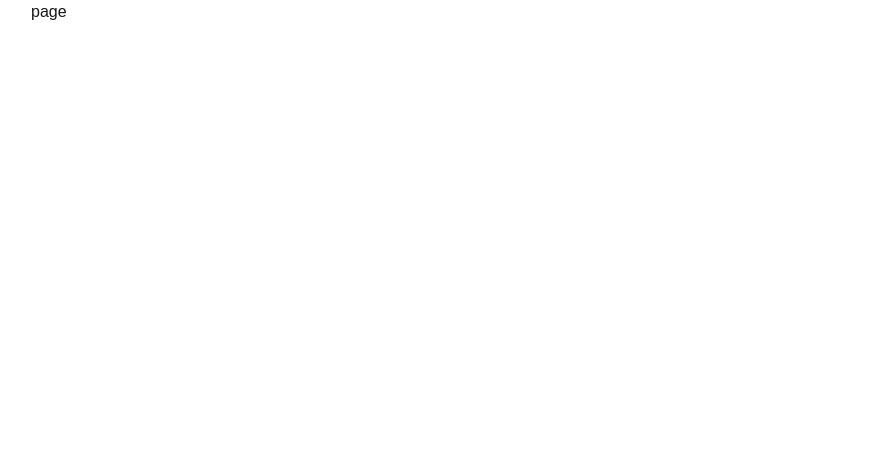
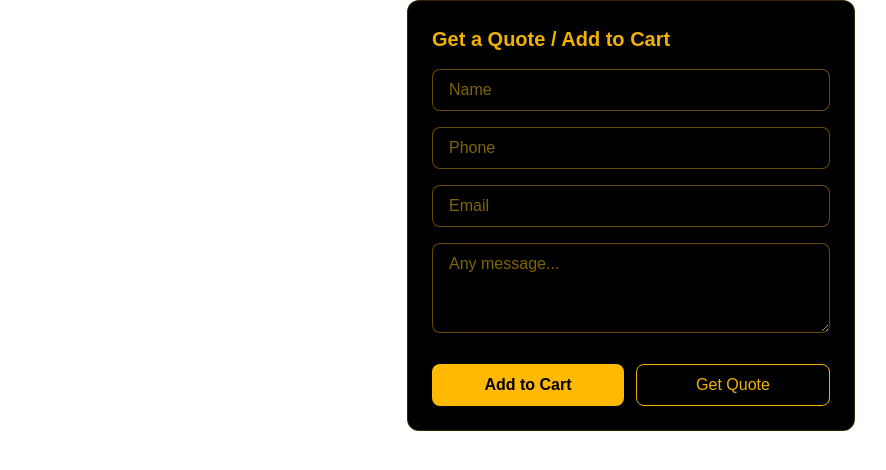
Before and after one commit to Ratnesh-Dhan/ecommerce-3d-print, a Next.js app: page /CustomerDetails in a window 1280 px wide. Shown: the top 470 px of the page, without its empty margins (9-895 px from the left). Built offline with nearby package versions, Linux system fonts and the light colour scheme.

Commit message:
add zustand store and working on customer details form

```diff
--- a/app/CustomerDetails/page.tsx
+++ b/app/CustomerDetails/page.tsx
@@ -1,8 +1,86 @@
 "use client";
-import React from "react";
+import React, { useState } from "react";
+import { stlDetailsStore } from "@/store/userDetails";
+import PersonalDetailsInput from "../components/PersonalDetailsInput";
 
 const CustomerDetails = () => {
-  return <div>page</div>;
+  const weight = stlDetailsStore((s) => s.weight);
+  const [form, setForm] = useState({
+    name: "",
+    phone: "",
+    email: "",
+    message: "",
+  });
+
+  const handleChange = (
+    e: React.ChangeEvent<HTMLInputElement | HTMLTextAreaElement>,
+  ) => {
+    setForm({
+      ...form,
+      [e.target.name]: e.target.value,
+    });
+  };
+
+  const handleQuote = () => {
+    console.log("Quote requested", form);
+  };
+
+  const handleCart = () => {
+    console.log("Added to cart", form);
+  };
+
+  return (
+    <div className="bg-black p-6 rounded-xl border border-amber-400/20 max-w-md w-full mx-auto space-y-4">
+      <h2 className="text-xl font-semibold text-yellow-500">
+        Get a Quote / Add to Cart
+      </h2>
+
+      <input
+        name="name"
+        placeholder="Name"
+        onChange={handleChange}
+        className="w-full bg-black border border-amber-400/40 text-yellow-400 px-4 py-2 rounded-lg focus:ring-2 focus:ring-yellow-500 outline-none"
+      />
+
+      <input
+        name="phone"
+        placeholder="Phone"
+        onChange={handleChange}
+        className="w-full bg-black border border-amber-400/40 text-yellow-400 px-4 py-2 rounded-lg focus:ring-2 focus:ring-yellow-500 outline-none"
+      />
+
+      <input
+        name="email"
+        placeholder="Email"
+        onChange={handleChange}
+        className="w-full bg-black border border-amber-400/40 text-yellow-400 px-4 py-2 rounded-lg focus:ring-2 focus:ring-yellow-500 outline-none"
+      />
+
+      <textarea
+        name="message"
+        placeholder="Any message..."
+        rows={3}
+        onChange={handleChange}
+        className="w-full bg-black border border-amber-400/40 text-yellow-400 px-4 py-2 rounded-lg focus:ring-2 focus:ring-yellow-500 outline-none"
+      />
+
+      <div className="flex gap-3 pt-2">
+        <button
+          onClick={handleCart}
+          className="flex-1 bg-amber-400 text-black font-semibold py-2 rounded-lg hover:bg-yellow-500 transition"
+        >
+          Add to Cart
+        </button>
+
+        <button
+          onClick={handleQuote}
+          className="flex-1 border border-yellow-500 text-yellow-500 py-2 rounded-lg hover:bg-yellow-500 hover:text-black transition"
+        >
+          Get Quote
+        </button>
+      </div>
+    </div>
+  );
 };
 
 export default CustomerDetails;
--- a/app/Stl/page.tsx
+++ b/app/Stl/page.tsx
@@ -6,6 +6,7 @@ import ColorSelector from "./ColorSelector";
 import STLViewer from "../components/STLViewer";
 import toast from "react-hot-toast";
 import { useRouter } from "next/navigation";
+import { stlDetailsStore } from "@/store/userDetails";
 
 const Stl = () => {
   const router = useRouter();
@@ -30,6 +31,15 @@ const Stl = () => {
   const [buildError, setBuildError] = useState(false);
   const [dragActive, setDragActive] = useState(false);
   const [printTime, setPrintTime] = useState<number | null>(null);
+
+  // Store states
+  const setStoreWeight = stlDetailsStore((s) => s.setWeight);
+  const setStoreMaterial = stlDetailsStore((s) => s.setMaterial);
+  const setStoreInfill = stlDetailsStore((s) => s.setInfill);
+  const setStoreShipping = stlDetailsStore((s) => s.setShipping);
+  const setStoreQuantity = stlDetailsStore((s) => s.setQuantity);
+  const setStoreColor = stlDetailsStore((s) => s.setColor);
+  const setStoreStlFile = stlDetailsStore((s) => s.setStlFile);
 
   <p className="text-white">{fileUrl}</p>;
 
@@ -132,6 +142,13 @@ const Stl = () => {
         toast.error("Please select a color");
       }
     } else {
+      setStoreWeight(weight);
+      setStoreMaterial(material);
+      setStoreInfill(infill);
+      setStoreShipping(shipping);
+      setStoreQuantity(quantity);
+      setStoreColor(color);
+      setStoreStlFile(stlFile);
       toast.success("yay ! lets procced.");
       router.push("/CustomerDetails");
     }
--- /dev/null
+++ b/app/components/PersonalDetailsInput.tsx
@@ -0,0 +1,32 @@
+import React from "react";
+export default function PersonalDetailsInput({
+  value,
+  onChange,
+  placeholder,
+}: {
+  value: string | number;
+  onChange: (e: React.ChangeEvent<HTMLInputElement>) => void;
+  placeholder?: string;
+}) {
+  return (
+    <input
+      value={value}
+      onChange={onChange}
+      placeholder={placeholder}
+      className="
+        w-full
+        px-4 py-2
+        rounded-lg
+        bg-black
+        border border-amber-400/40
+        text-yellow-400
+        placeholder-yellow-500/40
+        outline-none
+        transition-all duration-200
+        focus:border-yellow-500
+        focus:ring-2 focus:ring-yellow-500/50
+        focus:shadow-[0_0_10px_rgba(234,179,8,0.6)]
+      "
+    />
+  );
+}
--- a/store/userDetails.ts
+++ b/store/userDetails.ts
@@ -0,0 +1,19 @@
+import { StlDataState } from "@/types/type";
+import { create } from "zustand";
+
+export const stlDetailsStore = create<StlDataState>((set) => ({
+  weight: "",
+  material: "",
+  infill: "",
+  shipping: "",
+  quantity: 1,
+  color: "",
+  stlFile: null,
+  setWeight: (weight) => set({ weight }),
+  setMaterial: (material) => set({ material }),
+  setInfill: (infill) => set({ infill }),
+  setShipping: (shipping) => set({ shipping }),
+  setQuantity: (quantity) => set({ quantity }),
+  setColor: (color) => set({ color }),
+  setStlFile: (stlFile) => set({ stlFile }),
+}));
```
Also changed, not shown: types/type.ts (+14 -2 lines).
